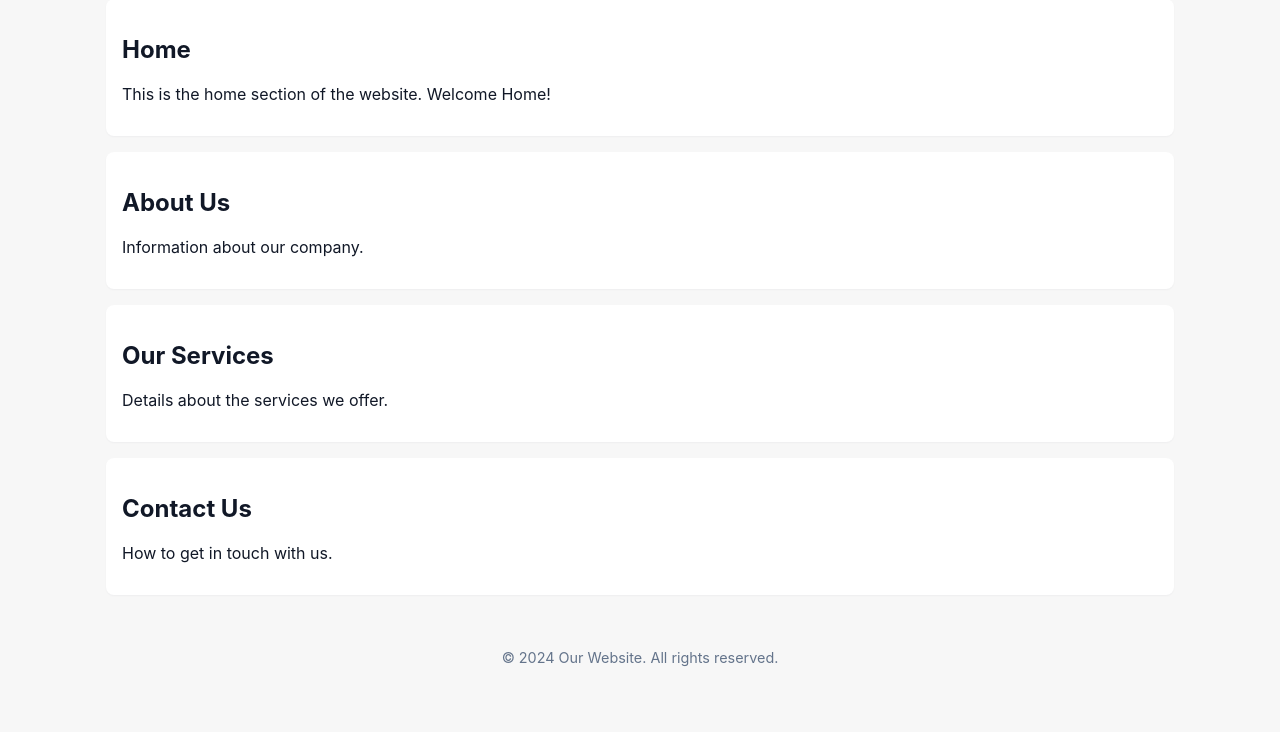
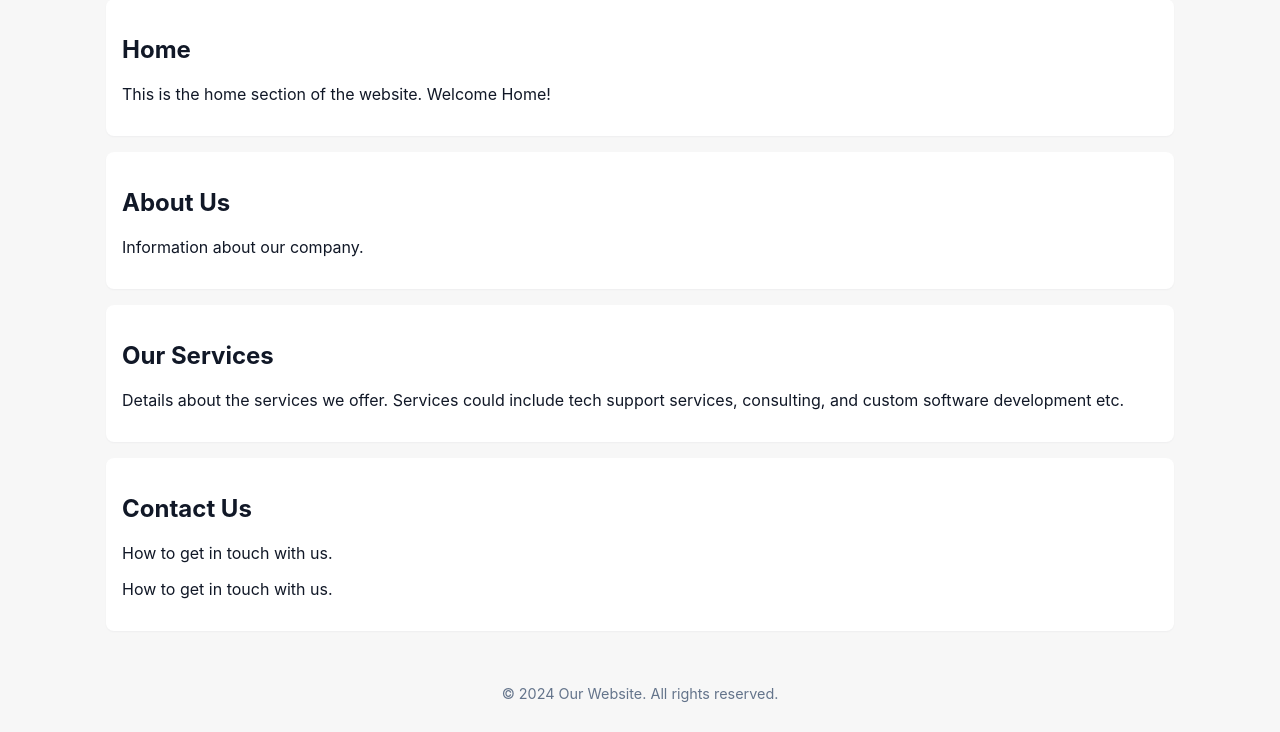
Before and after one commit to nobich/demo-repo, a plain HTML site: page index.html in a window 1280 px wide. Shown: the part 137-869 px from the top of the page. Before the commit the page ends 833 px from the top, so only its background shows below. Drawn offline with Linux system fonts and the light colour scheme.

Commit message:
Added features

```diff
--- a/index.html
+++ b/index.html
@@ -34,11 +34,14 @@
 
         <section id="services">
             <h2>Our Services</h2>
-            <p>Details about the services we offer.</p>
+            <p>Details about the services we offer. Services could include tech support services,
+            consulting, and custom software development etc.
+            </p>
         </section>
 
         <section id="contact">
             <h2>Contact Us</h2>
+            <p>How to get in touch with us.</p>
             <p>How to get in touch with us.</p>
         </section>
     </main>
```
